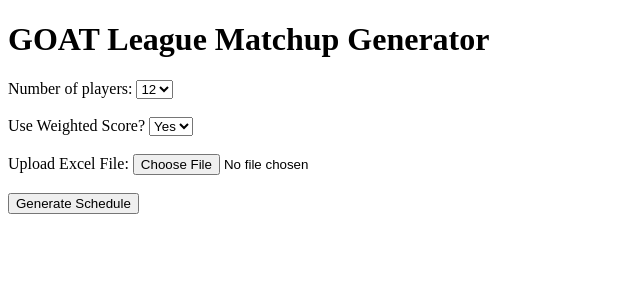
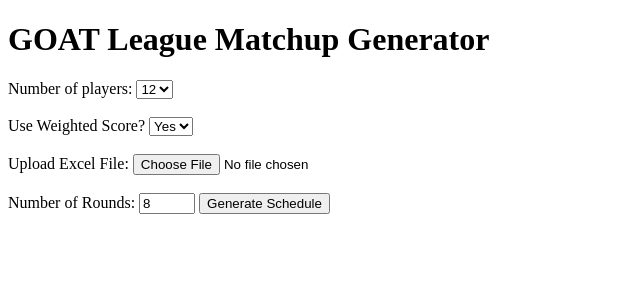
Before and after one commit to jadhami/goat-league-scheduler, a Python web app: template templates/index.html in a window 1280 px wide. Shown: the top 300 px of the page, without its empty margins (0-640 px from the left). Run offline with Jinja, Linux system fonts and the light colour scheme; the template is opened without the code that fills it, so the values that code supplies are empty.

Commit message:
Making changes so that number of rounds can be exposed to UI and read dynamically in the python file.

```diff
--- a/app.py
+++ b/app.py
@@ -9,7 +9,7 @@ import os
 
 app = Flask(__name__)
 
-def generate_schedule(players, scores, rounds=8):
+def generate_schedule(players, scores, rounds=rounds):
     played_with = defaultdict(set)
     played_against = defaultdict(lambda: defaultdict(int))
     schedule = []
--- a/templates/index.html
+++ b/templates/index.html
@@ -22,6 +22,9 @@
     <label for="playerList">Upload Excel File:</label>
     <input type="file" name="playerList" accept=".xlsx" required><br><br>
 
+<label for="rounds">Number of Rounds:</label>
+<input type="number" name="rounds" min="1" max="20" value="8">
+
     <input type="submit" value="Generate Schedule">
   </form>
 </body>
```
